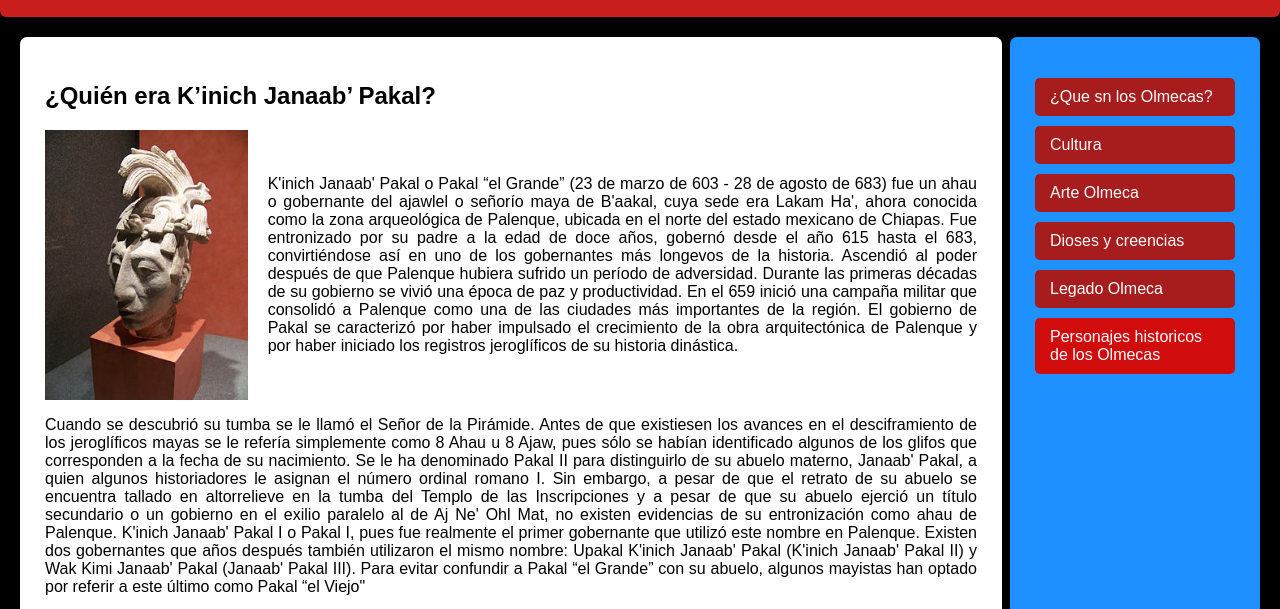
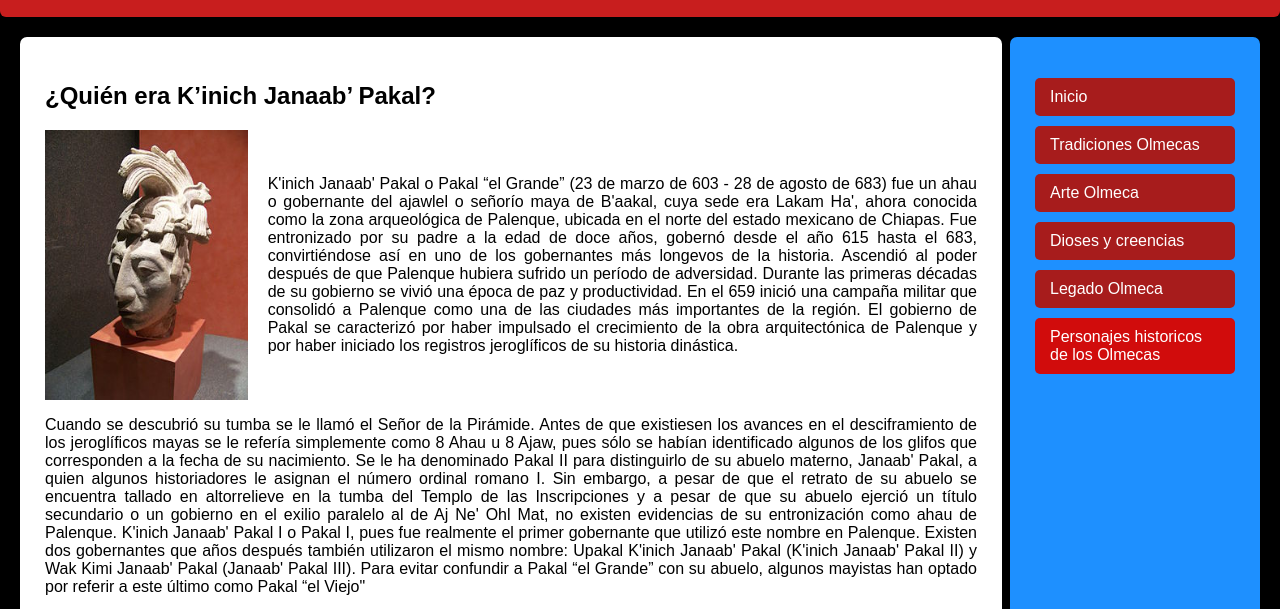
Before and after one commit to Marcos7989/exmamenolmeca, a plain HTML site: page ultimo.html in a window 1280 px wide. Shown: the part 142-751 px from the top of the page. Drawn offline with Linux system fonts and the light colour scheme.

Commit message:
Update ultimo.html

```diff
--- a/ultimo.html
+++ b/ultimo.html
@@ -69,7 +69,7 @@ Al respecto del nombre existe una controversia. Yuri Knórozov opinó que Pakal
 		<div >
 		<nav>
 		<ul class="menu">
-			<li><a href="Olmecas.html"> ¿Que sn los Olmecas? </a>
+			<li><a href="Olmecas.html"> Inicio </a>
 				<ul>
 					<li><a href="Olmecas.html#olmeca">¿Que son los Olmecas?</a></li>
 					<li><a href="Olmecas.html#Ubicacion">Ubicacion geografica de los olmecas</a></li>
@@ -77,7 +77,7 @@ Al respecto del nombre existe una controversia. Yuri Knórozov opinó que Pakal
                     <li><a href="Olmecas.html#desarrollo">¿Cuando se desarrollo?</a></li>
 				</ul>
 			</li>
-			<li><a href="Tradiciones.html"> Cultura </a>
+			<li><a href="Tradiciones.html"> Tradiciones Olmecas </a>
 				<ul>
 					<li><a href="Tradiciones.html#tradiciones">Tradiciones de los Olmecas</a></li>
 					<li><a href="Tradiciones.html#tradiciones1">Los primeros Olmecas</a></li>
```
